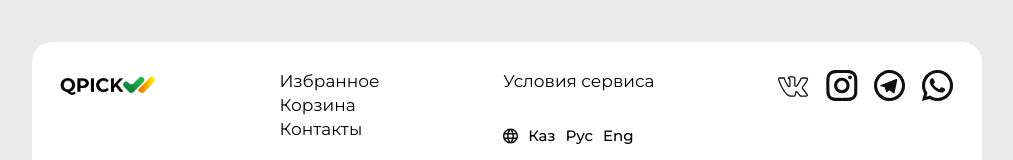
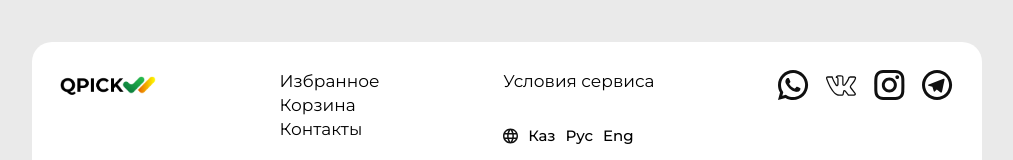
Before and after one commit to sherzodartikbayev/QPICK, a React (Vite) app: page /favorites in a window 1280 px wide. Shown: the part 738-898 px from the top of the page, without its empty margins (133-1146 px from the left). Built offline with nearby package versions, Linux system fonts and the light colour scheme.

Commit message:
Contact Page

```diff
--- a/package.json
+++ b/package.json
@@ -10,12 +10,14 @@
     "preview": "vite preview"
   },
   "dependencies": {
+    "@react-google-maps/api": "^2.20.6",
     "react": "^19.0.0",
     "react-dom": "^19.0.0",
     "react-router-dom": "^7.1.5"
   },
   "devDependencies": {
     "@eslint/js": "^9.19.0",
+    "@types/node": "^22.13.5",
     "@types/react": "^19.0.8",
     "@types/react-dom": "^19.0.3",
     "@vitejs/plugin-react": "^4.3.4",
--- a/src/components/button.tsx
+++ b/src/components/button.tsx
@@ -1,7 +1,19 @@
+import { Link } from 'react-router-dom'
 import { ButtonProps } from '../types'
 
-const Button = ({ children }: ButtonProps) => {
-	return <button className='py-5 w-full bg-black rounded-[20px] font-semibold text-xl text-white leading-5 text-center max-md:font-semibold max-md:text-[17px] max-md:leading-5'>{children}</button>;
-};
+const Button = ({ children, link, className }: ButtonProps) => {
+	return link ? (
+		<Link
+			to={link}
+			className={`py-5 w-full bg-black rounded-[20px] font-semibold text-xl text-white leading-5 text-center max-md:font-semibold max-md:text-[17px] max-md:leading-5 ${className}`}
+		>
+			{children}
+		</Link>
+	) : (
+		<button className='py-5 w-full bg-black rounded-[20px] font-semibold text-xl text-white leading-5 text-center max-md:font-semibold max-md:text-[17px] max-md:leading-5'>
+			{children}
+		</button>
+	)
+}
 
-export default Button;
+export default Button
--- a/src/components/footer.tsx
+++ b/src/components/footer.tsx
@@ -1,4 +1,5 @@
 import { Link } from 'react-router-dom'
+import { ContactSocialMedias } from '../constants'
 
 const Footer = () => {
 	return (
@@ -66,46 +67,16 @@ const Footer = () => {
 
 				{/* Social Media */}
 				<div className='flex-between gap-4'>
-					<Link
-						rel='noopener noreferrer'
-						to='https://vk.com/'
-						className='cursor-pointer w-8'
-					>
-						<img src='/icons/vk.svg' alt='VK' />
-					</Link>
-					<Link
-						rel='noopener noreferrer'
-						to='https://www.instagram.com/'
-						className='cursor-pointer w-8'
-					>
-						<img
-							src='/icons/instagram.svg'
-							alt='Instagram'
-							className='size-full object-contain'
-						/>
-					</Link>
-					<Link
-						rel='noopener noreferrer'
-						to='https://telegram.org/'
-						className='cursor-pointer w-8'
-					>
-						<img
-							src='/icons/telegram.svg'
-							alt='Telegram'
-							className='size-full object-contain'
-						/>
-					</Link>
-					<Link
-						rel='noopener noreferrer'
-						to='https://www.whatsapp.com/'
-						className='cursor-pointer w-8'
-					>
-						<img
-							src='/icons/whatsapp.svg'
-							alt='Whatsapp'
-							className='size-full object-contain'
-						/>
-					</Link>
+					{ContactSocialMedias.map(({ id, src, alt, href }) => (
+						<Link
+							rel='noopener noreferrer'
+							to={href}
+							className='cursor-pointer w-8'
+							key={id}
+						>
+							<img src={src} alt={alt} />
+						</Link>
+					))}
 				</div>
 			</div>
 		</footer>
--- /dev/null
+++ b/src/components/map.tsx
@@ -0,0 +1,25 @@
+import { GoogleMap, LoadScript, Marker } from "@react-google-maps/api"
+
+const containerStyle = {
+  width: "100%",
+  height: "400px",
+};
+
+const center = {
+	lat: 41.2995,
+  lng: 69.2401,
+};
+
+const Map = () => {
+	const apiKey = import.meta.env.NEXT_PUBLIC_GOOGLE_MAPS_API_KEY || "";
+
+  return (
+    <LoadScript googleMapsApiKey={apiKey}>
+      <GoogleMap mapContainerStyle={containerStyle} center={center} zoom={12}>
+        <Marker position={center} />
+      </GoogleMap>
+    </LoadScript>
+  );
+};
+
+export default Map;
--- a/src/constants/index.ts
+++ b/src/constants/index.ts
@@ -1,3 +1,4 @@
+// Navbar Component
 export const navbarLinks = [
 	{
 		id: 1,
@@ -49,6 +50,7 @@ export const navbarLinks = [
 	},
 ]
 
+// Service Terms Page
 export const ServiceTermsData = [
 	{
 		id: 1,
@@ -69,3 +71,31 @@ export const ServiceTermsData = [
 			'Задача организации, в особенности же курс на социально-ориентированный национальный проект требует от нас системного анализа модели развития! Таким образом, постоянное информационно-техническое обеспечение нашей деятельности требует от нас анализа системы масштабного изменения ряда параметров! С другой стороны социально-экономическое развитие напрямую зависит от всесторонне сбалансированных нововведений?',
 	},
 ]
+
+// Contact Page & Footer Component
+export const ContactSocialMedias = [
+	{
+		id: 1,
+		src: '/icons/whatsapp.svg',
+		alt: 'WhatsApp',
+		href: 'https://www.whatsapp.com/'
+	},
+	{
+		id: 2,
+		src: '/icons/vk.svg',
+		alt: 'VK',
+		href: 'https://vk.com/'
+	},
+	{
+		id: 3,
+		src: '/icons/instagram.svg',
+		alt: 'Instagram',
+		href: 'https://www.instagram.com/'
+	},
+	{
+		id: 4,
+		src: '/icons/telegram.svg',
+		alt: 'Telegram',
+		href: 'https://telegram.org/'
+	},
+]
--- a/src/pages/contact.tsx
+++ b/src/pages/contact.tsx
@@ -1,7 +1,70 @@
+import { Link } from 'react-router-dom'
+import { Button } from '../components'
+import Map from '../components/map'
+import { ContactSocialMedias } from '../constants'
+
 const Contact = () => {
 	document.title = 'Контакты'
 
-	return <div>Contact</div>
+	return (
+		<section className='max-w-7xl mx-auto paddingX'>
+			<div className='container w-full py-10'>
+				<div className='flex-start max-md:flex-col max-md:gap-5 mb-12'>
+					<div className='w-9/12 py-7 px-7 bg-white rounded-[30px] drop-shadow-lg shadow-black max-md:w-full'>
+						<p className='font-semibold text-[17px] leading-5 mb-5'>Наш офис</p>
+						<div className='rounded-[30px] mb-5'>
+							<Map />
+						</div>
+
+						<div className='flex items-center gap-3'>
+							<div className='w-6 h-6'>
+								<img
+									src='/icons/location.svg'
+									alt='location'
+									className='size-full object-contain'
+									loading='lazy'
+								/>
+							</div>
+
+							<div className=''>
+								<h1 className='font-medium text-[15px] leading-5'>
+									Uzbekistan, Tashkent
+								</h1>
+								<p className='font-medium text-[13px] leading-4 text-gray'>
+									3 этаж 35 кабинет
+								</p>
+							</div>
+						</div>
+					</div>
+
+					<div className='w-1/4 max-md:w-full flex-center md:flex-col flex-wrap gap-4'>
+						{ContactSocialMedias.map(({ id, src, alt, href }) => (
+							<Link
+								to={href}
+								key={id}
+								className='w-24 h-24 rounded-[30px] bg-white flex-center drop-shadow-lg shadow-black'
+							>
+								<img src={src} alt={alt} className='w-12 object-contain' />
+							</Link>
+						))}
+					</div>
+				</div>
+
+				<div className='flex items-center gap-7 max-md:justify-center mb-8'>
+					<img
+						src='/icons/contact.svg'
+						alt='phone'
+						className='w-7 max-md:w-6'
+					/>
+					<p className='font-semibold text-2xl leading-7'>+7 777 777 77 77</p>
+				</div>
+
+				<Link to='/' className='md:hidden'>
+					<Button>На главную</Button>
+				</Link>
+			</div>
+		</section>
+	)
 }
 
 export default Contact
--- a/src/pages/favorite.tsx
+++ b/src/pages/favorite.tsx
@@ -20,7 +20,7 @@ const Favorite = () => {
 					Но это никогда не поздно исправить :)
 				</p>
 				</div>
-				<Button>В каталог товаров</Button>
+				<Button link='/'>В каталог товаров</Button>
 			</div>
 		</section>
 	)
--- a/src/pages/service-terms.tsx
+++ b/src/pages/service-terms.tsx
@@ -11,7 +11,7 @@ const ServiceTerms = () => {
 				{ServiceTermsData.map(({ id, title, descr }) => (
 					<div
 						key={id}
-						className='w-full rounded-[20px] bg-white py-4 px-7 shadow-md shadow-gray mb-9'
+						className='w-full rounded-[20px] bg-white py-4 px-7 drop-shadow-lg shadow-gray mb-9'
 					>
 						<h1 className='font-semibold text-[17px] leading-5 mb-3'>
 							{title}
--- a/src/types/index.ts
+++ b/src/types/index.ts
@@ -1,3 +1,5 @@
 export interface ButtonProps {
-	children: string
+	children: string,
+	link?: string,
+	className?: string
 }
```
Also changed, not shown: public/icons/location.svg (added), 1 other file (tests, documents, lock files or other folders).
